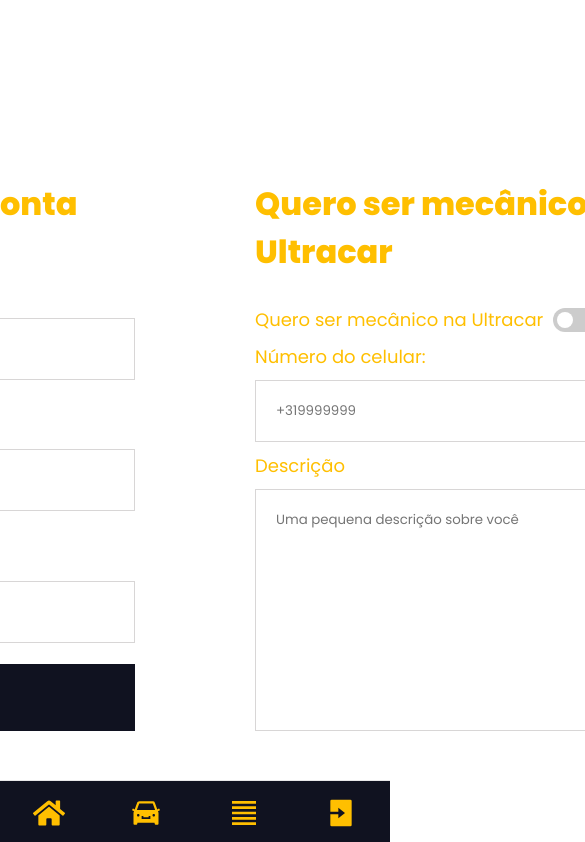
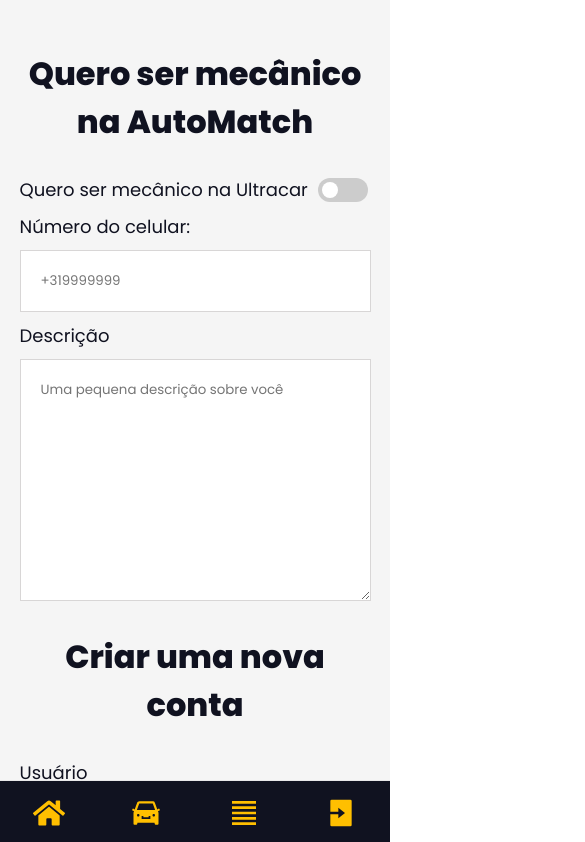
Before and after one commit to FranciscoCosta/Car-system, a React (Vite) app in the folder client/: page /register in a window 390 px wide. Shown: the top 842 px of the page, 585 px wide, since content can reach past the window. Built offline with nearby package versions, Linux system fonts and the light colour scheme.

Commit message:
Fix: Css colors for register page and reposivness for mobile

```diff
--- a/client/src/pages/register/Register.jsx
+++ b/client/src/pages/register/Register.jsx
@@ -72,7 +72,7 @@
           <button type="submit">Registrar</button>
         </div>
         <div className="right">
-          <h1>Quero ser mecânico na Ultracar</h1>
+          <h1>Quero ser mecânico na AutoMatch</h1>
           <div className="toggle">
             <label htmlFor="">Quero ser mecânico na Ultracar</label>
             <label className="switch">
--- a/client/src/pages/register/Register.scss
+++ b/client/src/pages/register/Register.scss
@@ -1,14 +1,17 @@
-.Register {
+.Register{
   width: 100%;
   min-height: 100vh;
+  background-color: whitesmoke;
+  overflow-x: hidden;
 
-  .Register__container {
-    width: 90%;
-    margin: 0 auto;
-    padding: 5rem 0;
-    display: flex;
-    flex-direction: column;
-    align-items: center;
+  .Register__container{
+      width: 100%;
+      margin: 0 auto;
+      padding-top: 10rem;
+      display: flex;
+      align-items: center;
+      justify-content: center;
+      flex-direction: column;
 
     form {
       width: 960px;
@@ -17,7 +20,8 @@
       gap: 120px;
 
       h1 {
-        color: var(--primary-color);
+        color: var(--secondary-color);
+        text-align: center;
         margin-bottom: 20px;
       }
 
@@ -30,7 +34,7 @@
         justify-content: space-between;
 
         label {
-          color: var(--primary-color);
+          color: var(--secondary-color);
           font-size: 18px;
         }
 
@@ -42,8 +46,8 @@
 
         input:focus,
         textarea:focus {
-          outline: 1px solid var(--secondary-color);
-          border: 1px solid var(--secondary-color);
+          outline: 1px solid var(--primary-color);
+          border: 1px solid var(--primary-color);
         }
 
         button {
@@ -52,7 +56,7 @@
           color: white;
           font-weight: 500;
           font-size: 18px;
-          background-color: var(--secondary-color);
+          background-color: var(--primary-color);
           cursor: pointer;
         }
 
@@ -101,7 +105,7 @@
           }
 
           input:checked + .slider {
-            background-color: var(--secondary-color);
+            background-color: var(--primary-color);
           }
 
           input:focus + .slider {
@@ -123,4 +127,18 @@
       }
     }
   }
+
+  @media screen and (max-width: 480px) {
+    .Register__container{
+      padding-top: 0rem;
+
+      form{
+        padding: 50px 0px;
+        display: flex;
+        flex-direction: column-reverse;
+        width: 90%;
+        gap: 2rem;
+      }
+    }
+  }
 }
```
